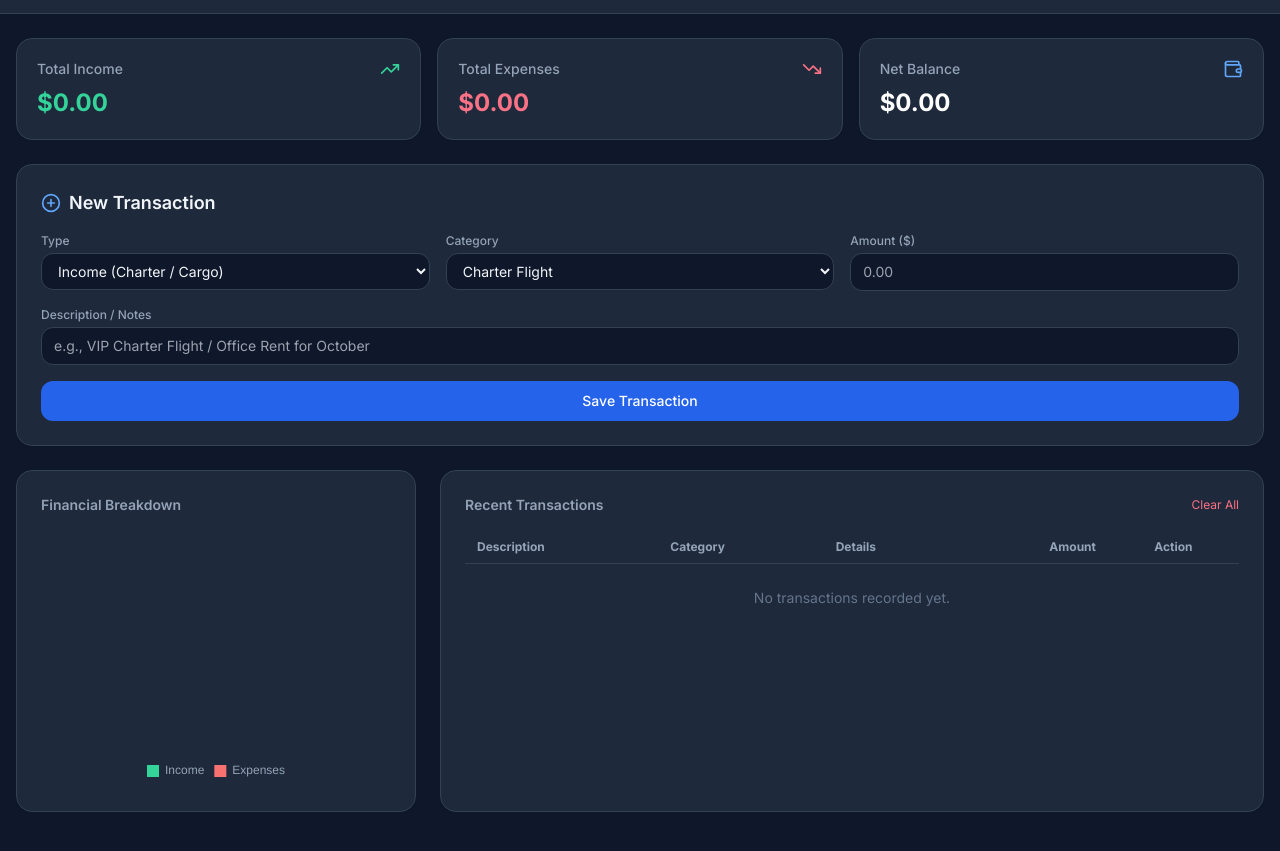
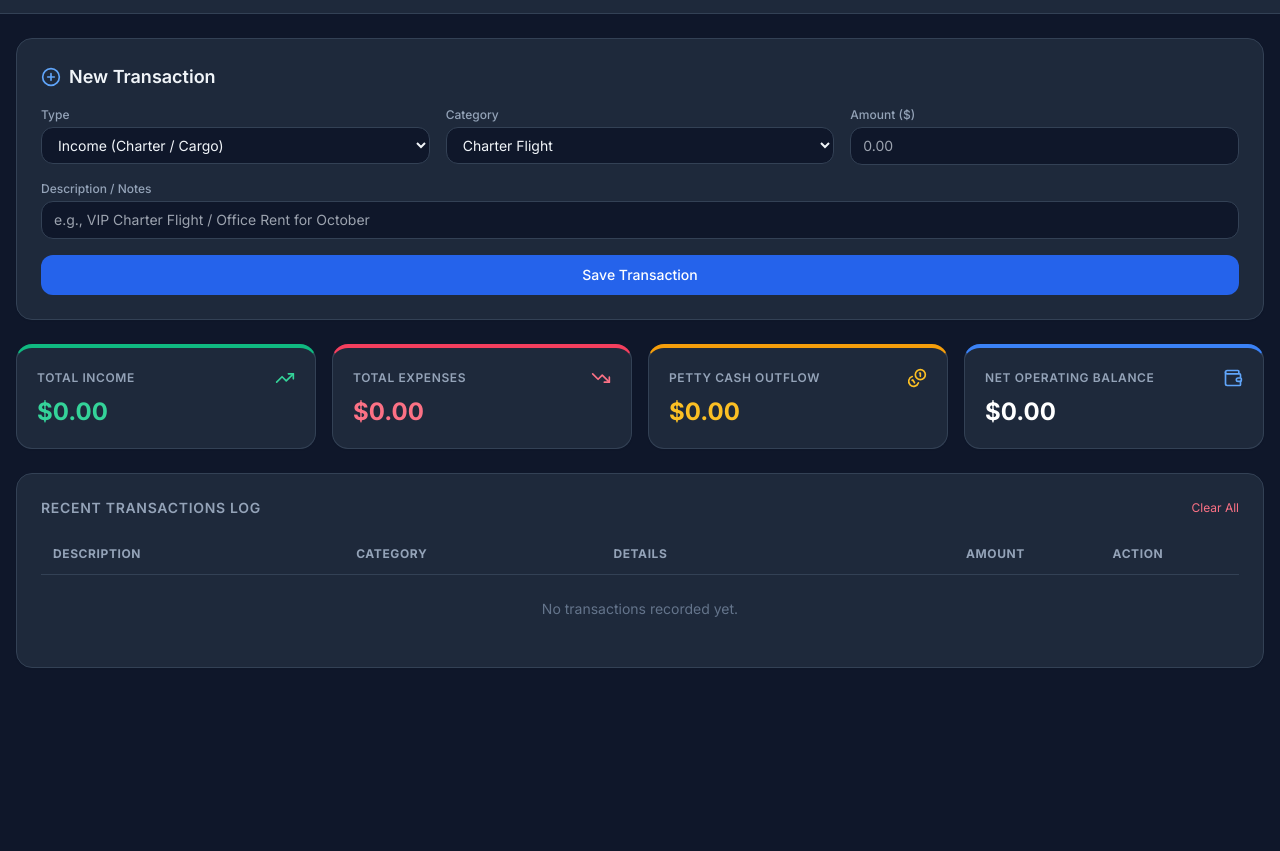
Before and after one commit to nash1974-code/AeroLedger, a plain HTML site: page index.html in a window 1280 px wide. Shown: the part 63-914 px from the top of the page. After the commit the page ends 803 px from the top, so only its background shows below. Drawn offline with nearby package versions, Linux system fonts and the light colour scheme.

Commit message:
Update index.html

```diff
--- a/index.html
+++ b/index.html
@@ -6,8 +6,6 @@
     <title>AeroLedger - Aviation Financial Dashboard</title>
     <!-- Tailwind CSS -->
     <script src="https://cdn.tailwindcss.com"></script>
-    <!-- Chart.js -->
-    <script src="https://cdn.jsdelivr.net/npm/chart.js"></script>
     <!-- Lucide Icons -->
     <script src="https://unpkg.com/lucide@latest"></script>
     <style>
@@ -39,31 +37,6 @@
     </header>
 
     <main class="max-w-7xl mx-auto px-4 py-6 space-y-6">
-
-        <!-- Summary Cards -->
-        <div class="grid grid-cols-1 sm:grid-cols-3 gap-4">
-            <div class="bg-slate-800 p-5 rounded-2xl border border-slate-700 shadow-sm">
-                <div class="flex justify-between items-center text-slate-400 mb-2">
-                    <span class="text-sm font-medium">Total Income</span>
-                    <i data-lucide="trending-up" class="w-5 h-5 text-emerald-400"></i>
-                </div>
-                <div id="total-income" class="text-2xl font-bold text-emerald-400">$0.00</div>
-            </div>
-            <div class="bg-slate-800 p-5 rounded-2xl border border-slate-700 shadow-sm">
-                <div class="flex justify-between items-center text-slate-400 mb-2">
-                    <span class="text-sm font-medium">Total Expenses</span>
-                    <i data-lucide="trending-down" class="w-5 h-5 text-rose-400"></i>
-                </div>
-                <div id="total-expense" class="text-2xl font-bold text-rose-400">$0.00</div>
-            </div>
-            <div class="bg-slate-800 p-5 rounded-2xl border border-slate-700 shadow-sm">
-                <div class="flex justify-between items-center text-slate-400 mb-2">
-                    <span class="text-sm font-medium">Net Balance</span>
-                    <i data-lucide="wallet" class="w-5 h-5 text-blue-400"></i>
-                </div>
-                <div id="net-balance" class="text-2xl font-bold text-white">$0.00</div>
-            </div>
-        </div>
 
         <!-- Action Grid: Add Transaction Form -->
         <div class="bg-slate-800 p-6 rounded-2xl border border-slate-700 shadow-sm">
@@ -115,38 +88,66 @@
             </form>
         </div>
 
-        <!-- Charts and History Section -->
-        <div class="grid grid-cols-1 lg:grid-cols-3 gap-6">
-            <!-- Chart Container -->
-            <div class="bg-slate-800 p-6 rounded-2xl border border-slate-700 shadow-sm lg:col-span-1 flex flex-col justify-between">
-                <h3 class="text-sm font-semibold text-slate-400 mb-4">Financial Breakdown</h3>
-                <div class="relative h-64 flex items-center justify-center">
-                    <canvas id="financeChart"></canvas>
+        <!-- 4-Card Summary Block (Placed Right Above Transaction Entries) -->
+        <div class="grid grid-cols-1 sm:grid-cols-2 lg:grid-cols-4 gap-4">
+            <!-- Total Income -->
+            <div class="bg-slate-800 p-5 rounded-2xl border-t-4 border-t-emerald-500 border border-slate-700 shadow-sm">
+                <div class="flex justify-between items-center text-slate-400 mb-2">
+                    <span class="text-xs uppercase tracking-wider font-semibold">Total Income</span>
+                    <i data-lucide="trending-up" class="w-5 h-5 text-emerald-400"></i>
+                </div>
+                <div id="total-income" class="text-2xl font-bold text-emerald-400">$0.00</div>
+            </div>
+
+            <!-- Total Expenses -->
+            <div class="bg-slate-800 p-5 rounded-2xl border-t-4 border-t-rose-500 border border-slate-700 shadow-sm">
+                <div class="flex justify-between items-center text-slate-400 mb-2">
+                    <span class="text-xs uppercase tracking-wider font-semibold">Total Expenses</span>
+                    <i data-lucide="trending-down" class="w-5 h-5 text-rose-400"></i>
+                </div>
+                <div id="total-expense" class="text-2xl font-bold text-rose-400">$0.00</div>
+            </div>
+
+            <!-- Petty Cash Outflow -->
+            <div class="bg-slate-800 p-5 rounded-2xl border-t-4 border-t-amber-500 border border-slate-700 shadow-sm">
+                <div class="flex justify-between items-center text-slate-400 mb-2">
+                    <span class="text-xs uppercase tracking-wider font-semibold">Petty Cash Outflow</span>
+                    <i data-lucide="coins" class="w-5 h-5 text-amber-400"></i>
+                </div>
+                <div id="petty-cash" class="text-2xl font-bold text-amber-400">$0.00</div>
+            </div>
+
+            <!-- Net Operating Balance -->
+            <div class="bg-slate-800 p-5 rounded-2xl border-t-4 border-t-blue-500 border border-slate-700 shadow-sm">
+                <div class="flex justify-between items-center text-slate-400 mb-2">
+                    <span class="text-xs uppercase tracking-wider font-semibold">Net Operating Balance</span>
+                    <i data-lucide="wallet" class="w-5 h-5 text-blue-400"></i>
+                </div>
+                <div id="net-balance" class="text-2xl font-bold text-white">$0.00</div>
             </div>
         </div>
 
-            <!-- Transaction History -->
-            <div class="bg-slate-800 p-6 rounded-2xl border border-slate-700 shadow-sm lg:col-span-2">
+        <!-- Transaction History / Entries -->
+        <div class="bg-slate-800 p-6 rounded-2xl border border-slate-700 shadow-sm">
             <div class="flex justify-between items-center mb-4">
-                    <h3 class="text-sm font-semibold text-slate-400">Recent Transactions</h3>
+                <h3 class="text-sm font-semibold text-slate-400 uppercase tracking-wider">Recent Transactions Log</h3>
                 <button onclick="clearData()" class="text-xs text-rose-400 hover:underline">Clear All</button>
             </div>
-                <div class="overflow-x-auto max-h-80 overflow-y-auto">
+            <div class="overflow-x-auto max-h-96 overflow-y-auto">
                 <table class="w-full text-left border-collapse">
                     <thead>
-                            <tr class="border-b border-slate-700 text-xs text-slate-400">
-                                <th class="py-2 px-3">Description</th>
-                                <th class="py-2 px-3">Category</th>
-                                <th class="py-2 px-3">Details</th>
-                                <th class="py-2 px-3 text-right">Amount</th>
-                                <th class="py-2 px-3 text-center">Action</th>
+                        <tr class="border-b border-slate-700 text-xs text-slate-400 uppercase tracking-wider">
+                            <th class="py-3 px-3">Description</th>
+                            <th class="py-3 px-3">Category</th>
+                            <th class="py-3 px-3">Details</th>
+                            <th class="py-3 px-3 text-right">Amount</th>
+                            <th class="py-3 px-3 text-center">Action</th>
                         </tr>
                     </thead>
                     <tbody id="transaction-list" class="text-sm divide-y divide-slate-700/50">
                         <!-- Populated dynamically -->
                     </tbody>
                 </table>
-                </div>
             </div>
         </div>
 
@@ -160,7 +161,7 @@
 
         const categories = {
             income: ['Charter Flight', 'Cargo Run', 'Contract/Retainer', 'Other Income'],
-            expense: ['Aircraft Fuel', 'Office Rent', 'Landing/Parking Fees', 'Maintenance', 'Crew Salaries', 'Navigation Fees', 'Other Expense']
+            expense: ['Aircraft Fuel', 'Office Rent', 'Petty Cash', 'Landing/Parking Fees', 'Maintenance', 'Crew Salaries', 'Navigation Fees', 'Other Expense']
         };
 
         function toggleCategoryOptions() {
@@ -245,10 +246,10 @@
             downloadAnchor.remove();
         }
 
-        let myChart = null;
         function updateUI() {
             let totalIncome = 0;
             let totalExpense = 0;
+            let pettyCashOutflow = 0;
             const list = document.getElementById('transaction-list');
             list.innerHTML = '';
 
@@ -257,8 +258,14 @@
             }
 
             transactions.forEach(tx => {
-                if (tx.type === 'income') totalIncome += tx.amount;
-                else totalExpense += tx.amount;
+                if (tx.type === 'income') {
+                    totalIncome += tx.amount;
+                } else {
+                    totalExpense += tx.amount;
+                    if (tx.category === 'Petty Cash') {
+                        pettyCashOutflow += tx.amount;
+                    }
+                }
 
                 const row = document.createElement('tr');
                 row.innerHTML = `
@@ -277,30 +284,12 @@
 
             document.getElementById('total-income').textContent = `$${totalIncome.toFixed(2)}`;
             document.getElementById('total-expense').textContent = `$${totalExpense.toFixed(2)}`;
+            document.getElementById('petty-cash').textContent = `$${pettyCashOutflow.toFixed(2)}`;
+
             const net = totalIncome - totalExpense;
             const netEl = document.getElementById('net-balance');
             netEl.textContent = `$${net.toFixed(2)}`;
             netEl.className = `text-2xl font-bold ${net >= 0 ? 'text-white' : 'text-rose-400'}`;
-
-            // Update Chart
-            const ctx = document.getElementById('financeChart').getContext('2d');
-            if (myChart) myChart.destroy();
-            myChart = new Chart(ctx, {
-                type: 'doughnut',
-                data: {
-                    labels: ['Income', 'Expenses'],
-                    datasets: [{
-                        data: [totalIncome, totalExpense],
-                        backgroundColor: ['#34d399', '#f87171'],
-                        borderWidth: 0
-                    }]
-                },
-                options: {
-                    responsive: true,
-                    maintainAspectRatio: false,
-                    plugins: { legend: { position: 'bottom', labels: { color: '#94a3b8', boxWidth: 12 } } }
-                }
-            });
         }
 
         toggleCategoryOptions();
```
Lines whose indentation alone changed are shown as unchanged.
